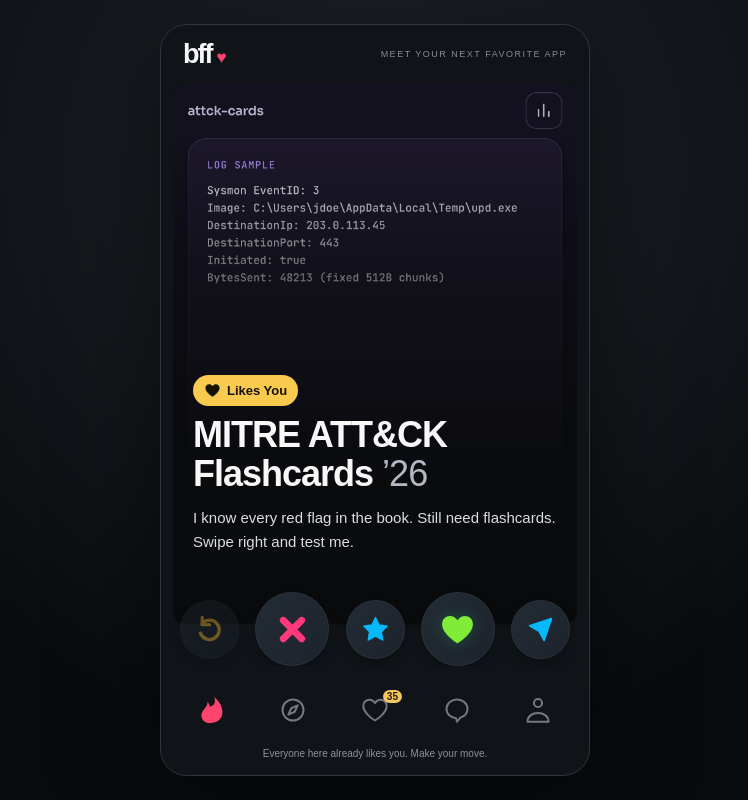
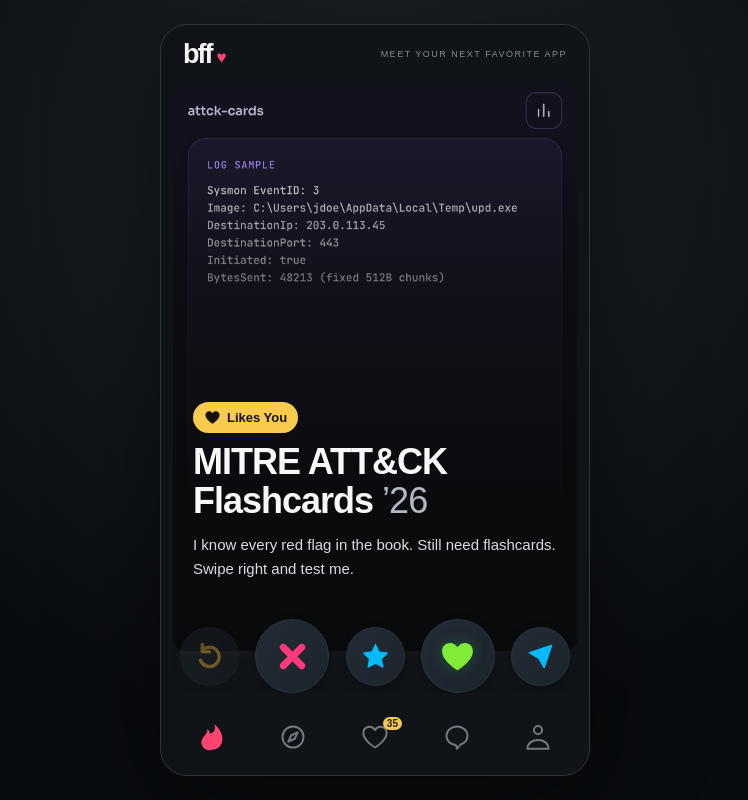
Before and after one commit to nrrb/bff-portfolio-swiper, a React (Vite) app: page /private/tmp/bff-chats.png in a window 1280 px wide. Shown: the whole page, without its empty margins (265-1013 px from the left). Built offline with nearby package versions, Linux system fonts and the light colour scheme.

Commit message:
style: lower author profile text and remove status footer

```diff
--- a/src/App.jsx
+++ b/src/App.jsx
@@ -165,7 +165,7 @@ export default function App() {
           </a>
         ))}
       </nav>
-      <p className="status" role="status">{state.status}</p>
+      <span className="sr-only" role="status">{state.status}</span>
       {match && (
         <div className="match-celebration" aria-hidden="true">
           <div key={match.key} className="match-popup" onAnimationEnd={event => {
--- a/styles.css
+++ b/styles.css
@@ -28,7 +28,7 @@ h1{font-size:36px;letter-spacing:-1px;margin:9px 0 10px;line-height:1.1;overflow
 .navigation{height:82px;flex-shrink:0;display:flex;align-items:center;justify-content:space-around;gap:12px;padding:5px 4px 0}
 .chat-dot{position:absolute;top:8px;right:6px;width:8px;height:8px;border-radius:50%;background:#ff456d}
 .nav-button{position:relative;padding:10px;border:0;background:none;color:#737982;min-width:44px;min-height:44px;text-decoration:none}.nav-button svg{width:28px;height:28px}.nav-button.selected{color:#ff456d}.nav-button:hover{color:#dce0e5}.badge{position:absolute;top:4px;right:-3px;border-radius:12px;padding:1px 4px;background:#f4c65b;color:#292116;font-size:10px;font-weight:800}
-.status{flex-shrink:0;font-size:10px;color:#8b939c;text-align:center;min-height:15px;margin:0 0 12px}
+.sr-only{position:absolute;width:1px;height:1px;padding:0;overflow:hidden;clip-path:inset(50%);white-space:nowrap}
 .match-celebration{position:absolute;inset:0;z-index:10;display:grid;place-items:center;pointer-events:none}
 .match-popup{width:min(340px,calc(100% - 40px));padding:32px 22px;text-align:center;border:1px solid #ffb0bd;border-radius:24px;background:linear-gradient(135deg,#ff456d,#ff7854);box-shadow:0 18px 60px #0009,0 0 45px #ff456d66;color:#fff;animation:match-pop-in 250ms cubic-bezier(.2,.9,.3,1.25) both,match-pop-out 250ms ease-in 1750ms forwards}
 .match-popup svg{width:60px;height:60px;margin:0 auto 16px}.match-popup strong{display:block;font-size:32px;letter-spacing:-1px}.match-popup span{display:block;margin-top:12px;font-size:18px;font-weight:700;overflow-wrap:anywhere}
@@ -47,7 +47,7 @@ h1{font-size:36px;letter-spacing:-1px;margin:9px 0 10px;line-height:1.1;overflow
 .empty-state{padding:38px 0;text-align:center}.empty-state>svg{width:45px;height:45px;margin:0 auto 20px;color:#737982}h2{font-size:21px;margin:18px 0 12px}.empty-state p,.contact-placeholder{font-size:14px;line-height:1.7;color:#9fa8b4}.text-link{display:inline-block;color:#ff8ba5;font-size:12px;line-height:1.6;text-underline-offset:5px;padding:10px 0}
 .contact-list{list-style:none;padding:0;margin:24px 0;display:grid;gap:20px}.contact-list li{display:grid;gap:7px}.contact-list a{font-size:15px;color:#fff;text-underline-offset:5px;overflow-wrap:anywhere}.contact-placeholder{padding:20px;border:1px dashed #3c4552;border-radius:12px}
 .author-profile{padding:0 0 42px;overflow:clip}.author-card{position:relative;inset:auto;height:100%;isolation:isolate}.author-photo{position:absolute;inset:0;width:100%;height:100%;object-fit:cover;object-position:40% center;user-select:none;-webkit-user-select:none;touch-action:pan-y pinch-zoom}
-.author-card:after{content:"";position:absolute;inset:25% 0 0;background:linear-gradient(transparent,#080a0b9c 45%,#080a0bf5 100%);pointer-events:none}.author-copy{z-index:2}.author-copy h1{font-size:36px}.author-copy .contact-list{gap:8px;margin:0}
+.author-card:after{content:"";position:absolute;inset:25% 0 0;background:linear-gradient(transparent,#080a0b9c 45%,#080a0bf5 100%);pointer-events:none}.author-copy{z-index:2;bottom:16px}.author-copy h1{font-size:36px}.author-copy .contact-list{gap:8px;margin:0}
 @media(min-width:600px){body{display:grid;place-items:center;padding:24px}#root{width:430px;height:min(850px,calc(100svh - 48px))}.phone{border:1px solid #30353c;border-radius:27px}}
 @media(max-width:380px){.phone{padding:0 8px}.actions{gap:4px;margin-left:0;margin-right:0}.action{width:51px;height:51px}.action.large{width:65px;height:65px}.profile-copy{left:16px}.prototype{font-size:8px;letter-spacing:1px}.app-monogram{font-size:80px}.card h1{font-size:30px}}
 @media(prefers-reduced-motion:reduce){.action,.front-card,.swipe-deck[data-phase="exit"] .front-card{transition:none}.match-popup{--match-scale:1}}
```
Also changed, not shown: scripts/verify-swipes.mjs (+4 -3 lines), 2 other files (tests, documents, lock files or other folders).
